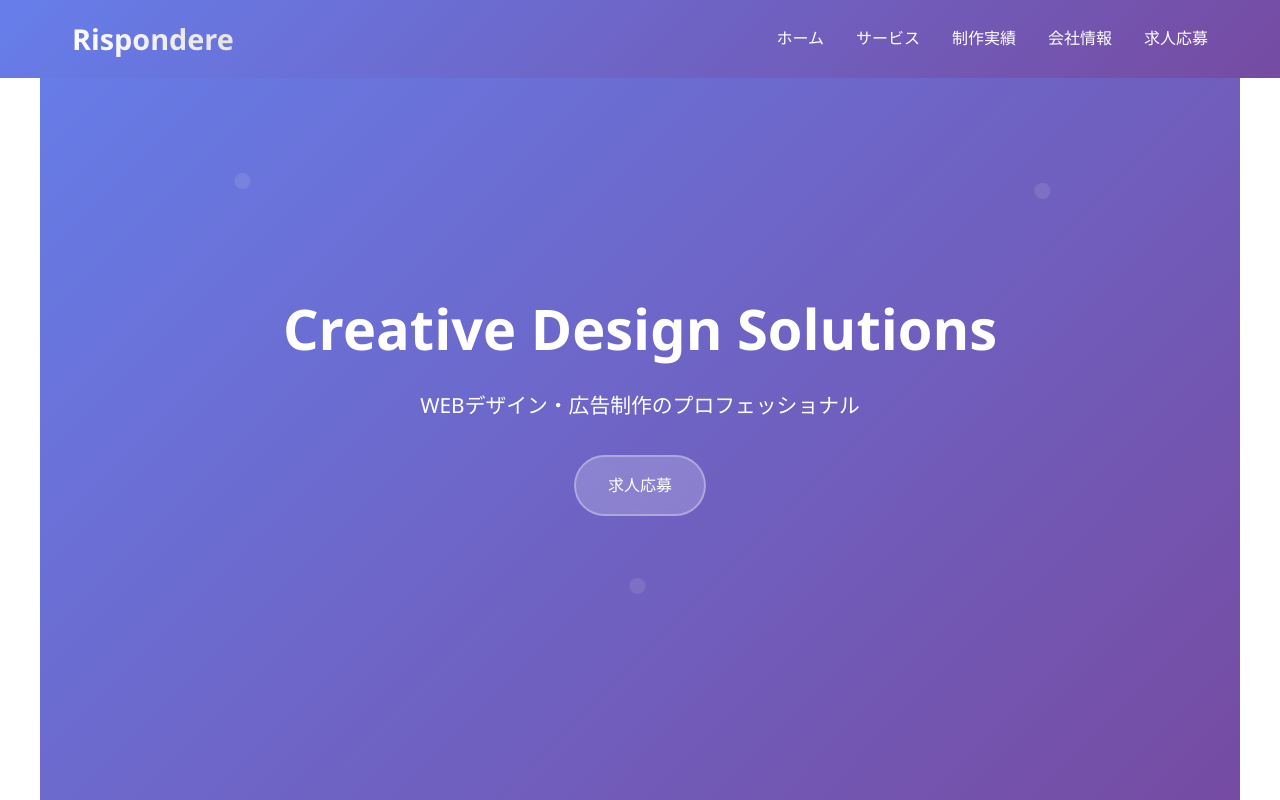
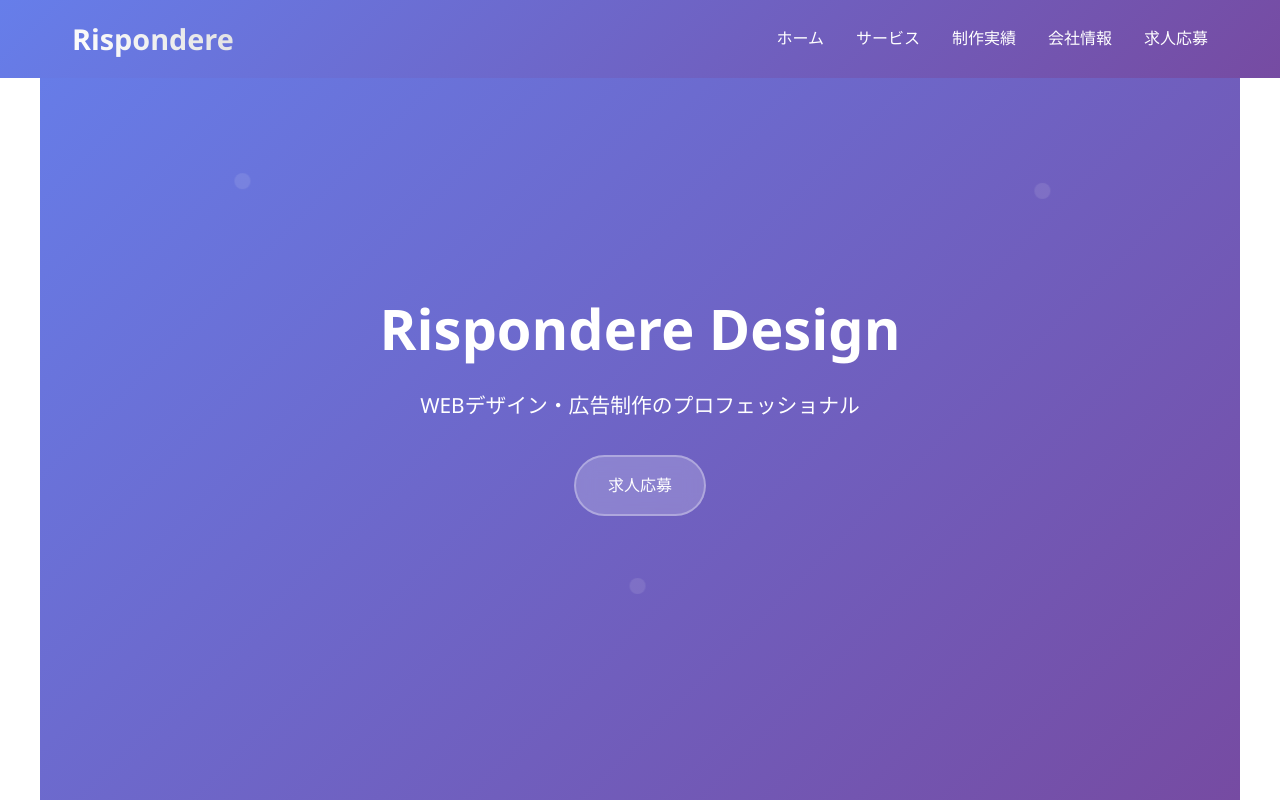
Before and after one commit to Hitoshikawamitsu/rispondere-website, a plain HTML site: page index.html in a window 1280 px wide. Shown: the top 800 px of the page. Drawn offline with Linux system fonts and the light colour scheme.

Commit message:
Update index.html

```diff
--- a/index.html
+++ b/index.html
@@ -389,7 +389,7 @@
     <!-- ヒーローセクション -->
     <section class="hero" id="home">
         <div class="hero-content">
-            <h1 id="heroTitle">Creative Design Solutions</h1>
+            <h1 id="heroTitle">Rispondere Design</h1>
             <p id="heroSubtitle">WEBデザイン・広告制作のプロフェッショナル</p>
             <a href="contact.html" class="cta-button">求人応募</a>
         </div>
```
